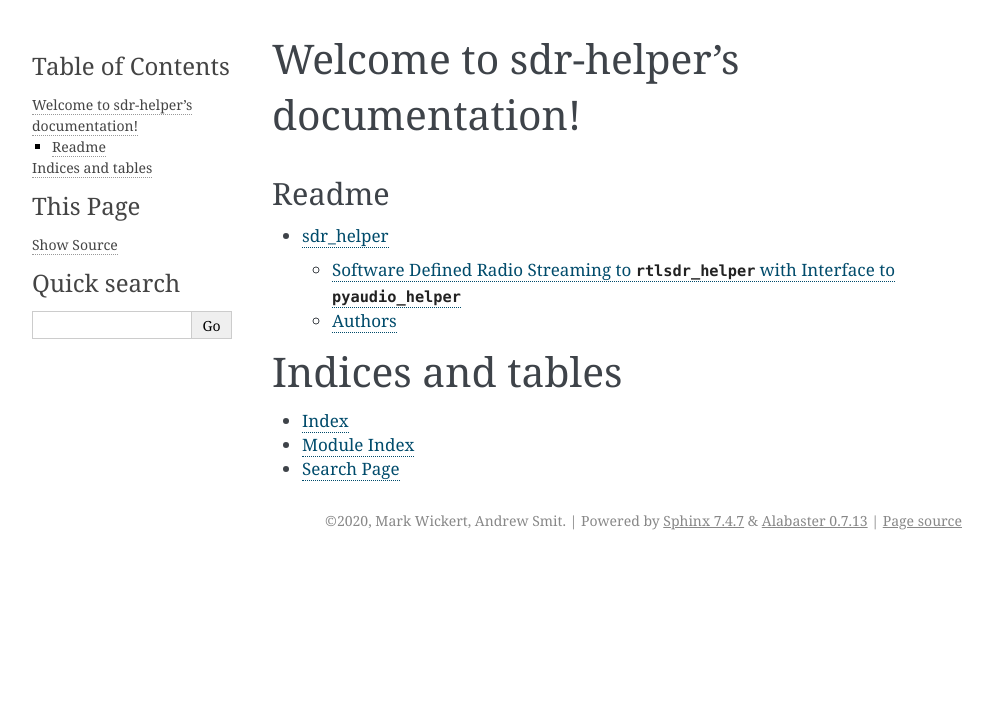
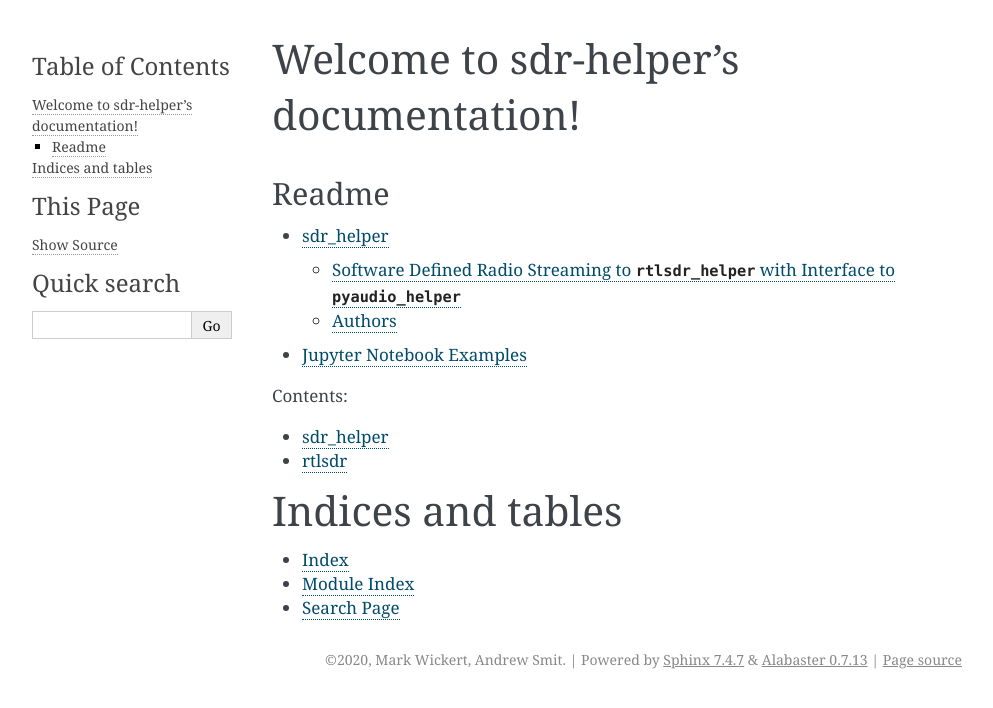
Before and after one commit to scikit-dsp-comm/sdr_helper, a Sphinx documentation site: the page built from docs/source/index.rst, in a window 1280 px wide. Shown: the top 708 px of the page, without its empty margins (148-1141 px from the left). Built offline with Sphinx 7.4.7, drawn with Linux system fonts in a browser that asks for light colours; pages that are not in the unit, such as notebooks, are missing from menus.

```diff
--- a/docs/source/index.rst
+++ b/docs/source/index.rst
@@ -13,9 +13,16 @@ Readme
    readme.md
 
 .. toctree::
+   :titlesonly:
+
+   nb_examples
+
+.. toctree::
    :maxdepth: 2
    :caption: Contents:
 
+   sdr_helper
+   rtlsdr
 
 
 Indices and tables
--- a/docs/source/rtlsdr.rst
+++ b/docs/source/rtlsdr.rst
@@ -0,0 +1,5 @@
+rtlsdr
+======
+
+.. automodule:: sk_dsp_comm.rtlsdr
+		:members:
--- a/docs/source/sdr_helper.rst
+++ b/docs/source/sdr_helper.rst
@@ -0,0 +1,5 @@
+sdr_helper
+==========
+
+.. automodule:: sk_dsp_comm.sdr_helper
+		:members:
--- a/requirements.txt
+++ b/requirements.txt
@@ -3,4 +3,4 @@ scikit-dsp-comm
 numpy
 scipy
 pyaudio
-pyaudio-helper>=1.0.1
+pyaudio-helper
```
Also changed, not shown: docs/source/nb_examples.rst (+7 -0 lines).
